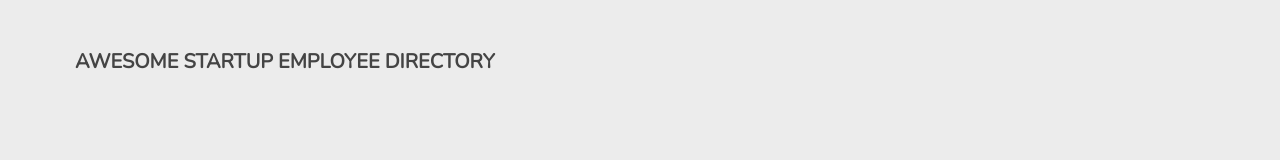
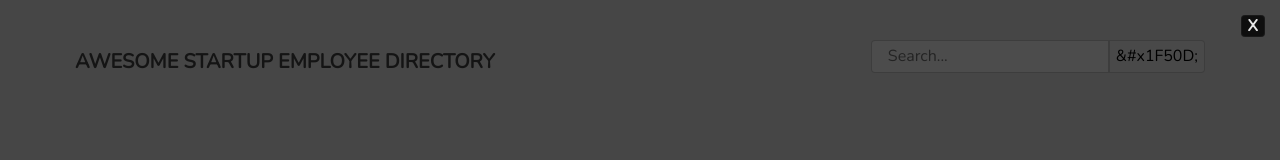
Before and after one commit to TimurGChen/TechDegree_Project_5, a plain HTML site: page index.html in a window 1280 px wide. Drawn offline with nearby package versions, Linux system fonts and the light colour scheme.

Commit message:
Add Basic HTML

```diff
--- a/index.html
+++ b/index.html
@@ -18,23 +18,7 @@
                     <h1>AWESOME STARTUP EMPLOYEE DIRECTORY</h1>
                 </div>
 
-                <div class="search-container">
-                    <!-- ======================
-                        Search markup:
-
-                        You can use the commented out markup below as a template
-                        for your search feature, but you must use JS to create and
-                        append it to `search-container` div.
-
-                        IMPORTANT: Altering the arrangememnt of the markup and the
-                        attributes used may break the styles or functionality.
-
-                        <form action="#" method="get">
-                            <input type="search" id="search-input" class="search-input" placeholder="Search...">
-                            <input type="submit" value="&#x1F50D;" id="serach-submit" class="search-submit">
-                        </form>
-                    ======================= -->
-                </div>
+                <div class="search-container"></div>
             </div>
         </header>
 
@@ -95,7 +79,12 @@
             </div>
         ======================== -->
 
-        <!-- Add your JS here -->
-
+        <script
+            src="https://code.jquery.com/jquery-3.4.1.js"
+            integrity="sha256-WpOohJOqMqqyKL9FccASB9O0KwACQJpFTUBLTYOVvVU="
+            crossorigin="anonymous"></script>
+        <script src="js/addHTML.js"></script>
+        <script src="js/jQuery.js"></script>
+        <script src="js/vanilla.js"></script>
     </body>
 </html>
--- /dev/null
+++ b/js/addHTML.js
@@ -0,0 +1,39 @@
+
+//search container content
+const searchContainer = document.querySelector('.search-container');
+const searchForm = document.createElement('form');
+    searchForm.setAttribute('action', '#');
+    searchForm.setAttribute('method', 'get');
+const searchInput = document.createElement('input');
+    searchInput.setAttribute('type', 'search');
+    searchInput.setAttribute('id', 'search-input');
+    searchInput.setAttribute('class', 'search-input');
+    searchInput.setAttribute('placeholder', 'Search...');
+const searchSubmit = document.createElement('input');
+    searchSubmit.setAttribute('type', 'submit');
+    searchSubmit.setAttribute('value', '&#x1F50D;');
+    searchSubmit.setAttribute('id', 'search-submit');
+    searchSubmit.setAttribute('class', 'search-submit');
+
+searchContainer.appendChild(searchForm);
+searchForm.appendChild(searchInput);
+searchForm.appendChild(searchSubmit);
+
+
+//gallery content
+const gallery = document.querySelector('#gallery');
+
+
+//modal
+const modalContainer = document.createElement('div');
+    modalContainer.setAttribute('class', 'modal-container');
+const modalCloseBtn = document.createElement('button');
+    modalCloseBtn.innerHTML = '<strong>X</strong>';
+    modalCloseBtn.setAttribute('type', 'button');
+    modalCloseBtn.setAttribute('id', 'modal-close-btn');
+    modalCloseBtn.setAttribute('class', 'modal-close-btn');
+const modalInfoContainer = document.createElement('div');
+    modalInfoContainer.setAttribute('class', 'modal-info-container');
+gallery.parentNode.insertBefore(modalContainer, gallery.nextSibling);
+modalContainer.appendChild(modalCloseBtn);
+modalContainer.appendChild(modalInfoContainer);
```
Also changed, not shown: js/jQuery.js (added), js/vanilla.js (added).
